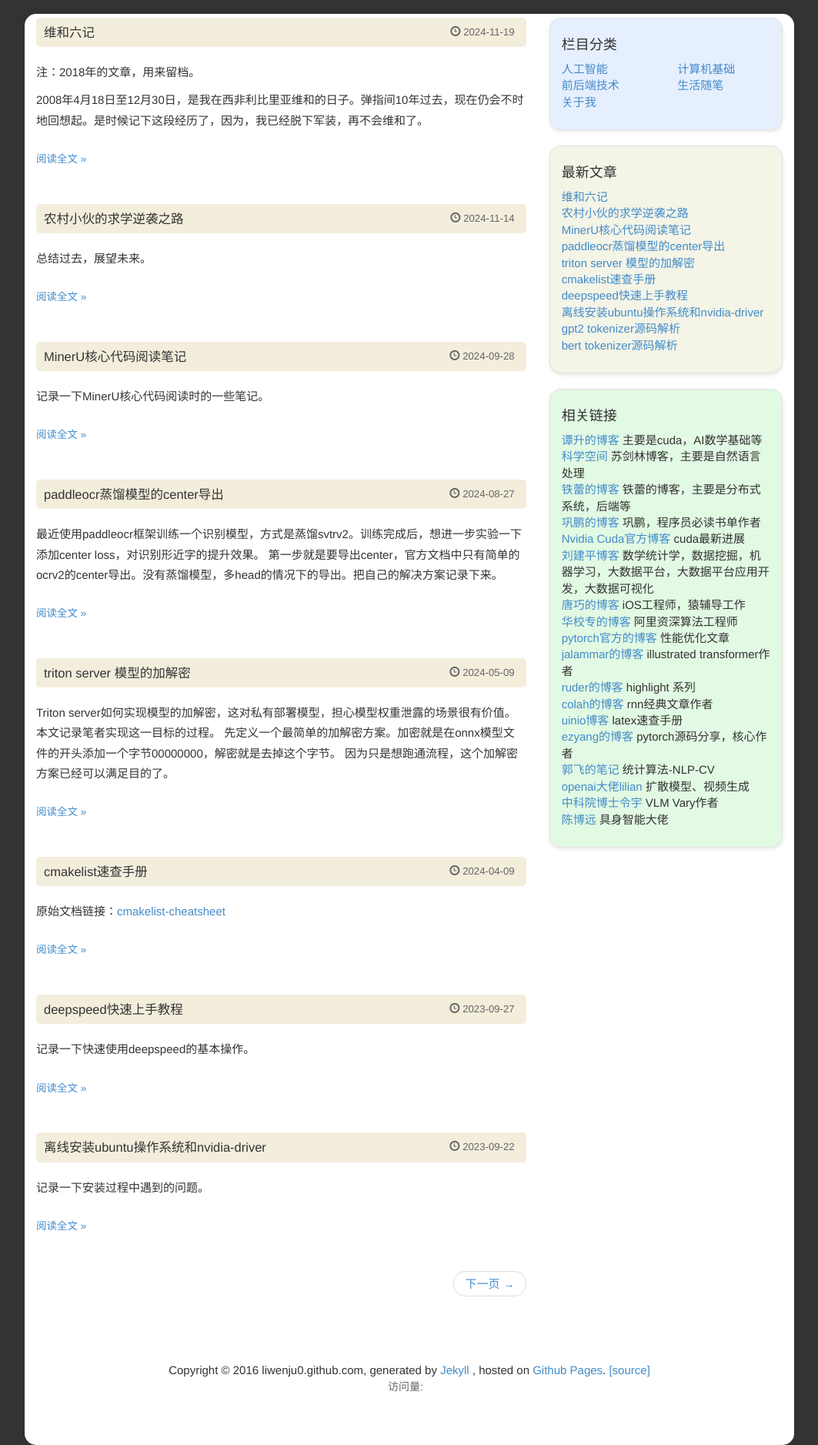
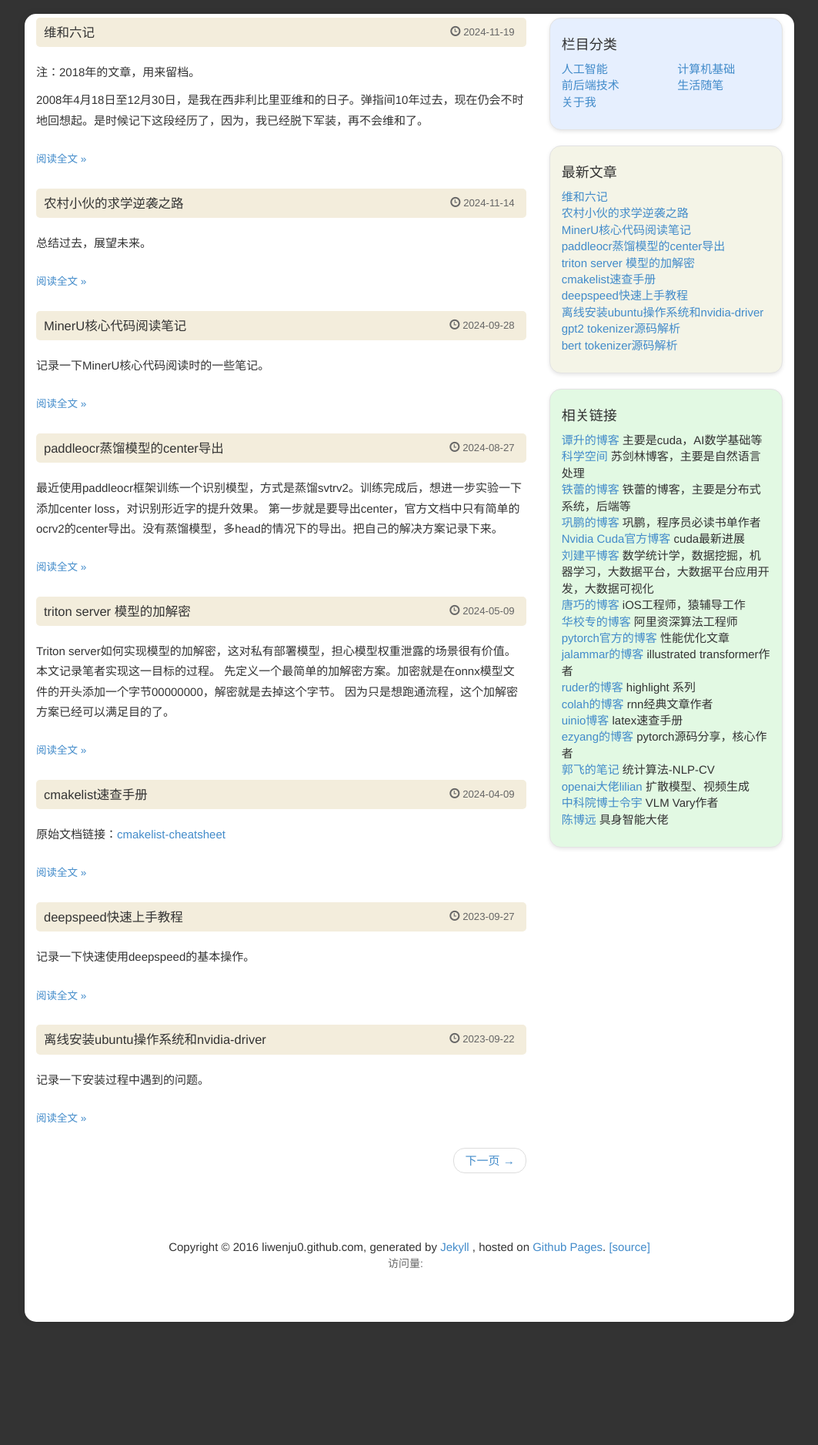
Before and after one commit to liwenju0/liwenju0.github.io, a Jekyll site: the page built from index.html, in a window 1280 px wide. Shown: the part 902-2779 px from the top of the page at 77% size, without its empty margins (108-1171 px from the left). Built offline with Jekyll 4.4.1, drawn with Linux system fonts in a browser that asks for light colours; the list of posts is cut into pages by our own code; comment, search, counter and statistics services are not loaded; after the commit the page ends 2619 px from its top, so only the background shows below that.

Commit message:
调整样式

```diff
--- a/css/blog.css
+++ b/css/blog.css
@@ -251,6 +251,6 @@ img {
 
 .read-more {
   font-size: 0.9em;
-  margin-top: 30px;  /* 增加上边距 */
-  margin-bottom: 50px; /* 增加下边距，使其与下一篇文章有更大间距 */
+  margin-top: 20px;  /* 增加上边距 */
+  margin-bottom: 30px; /* 增加下边距，使其与下一篇文章有更大间距 */
 }
```
